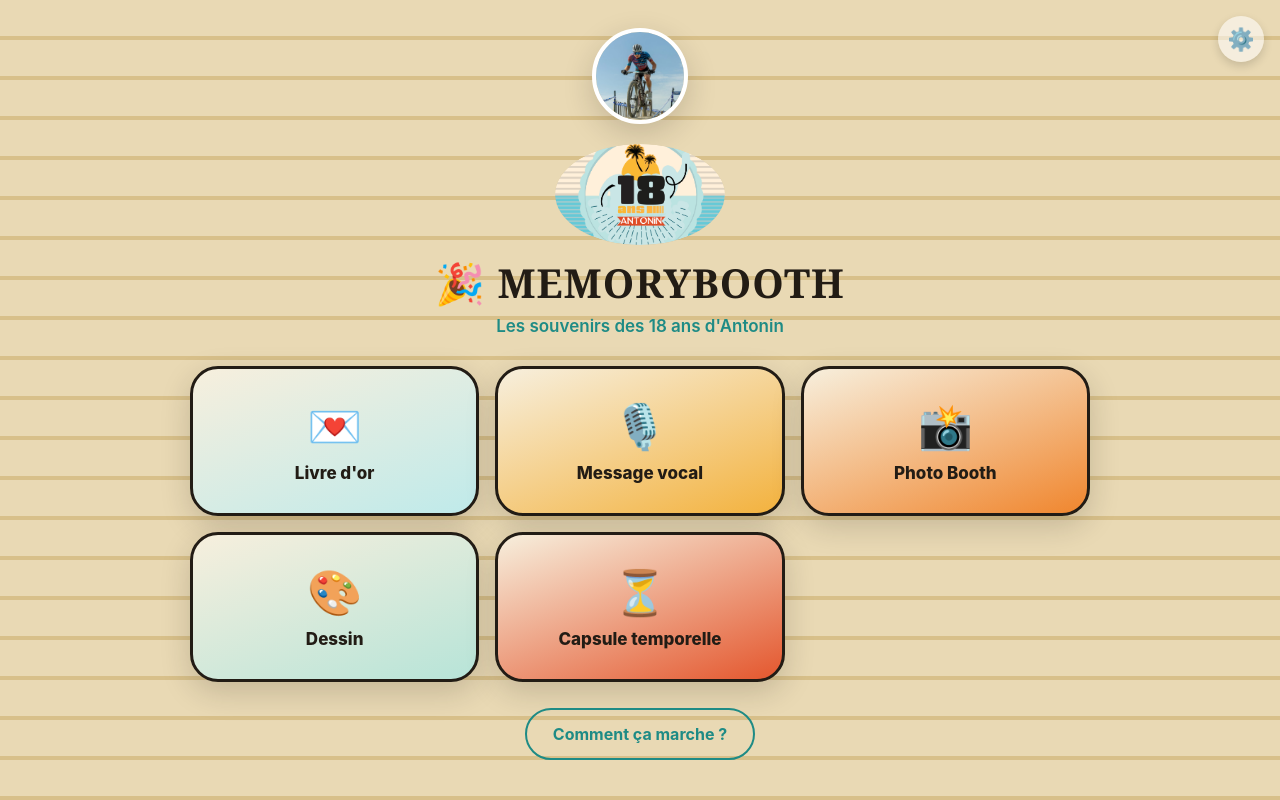
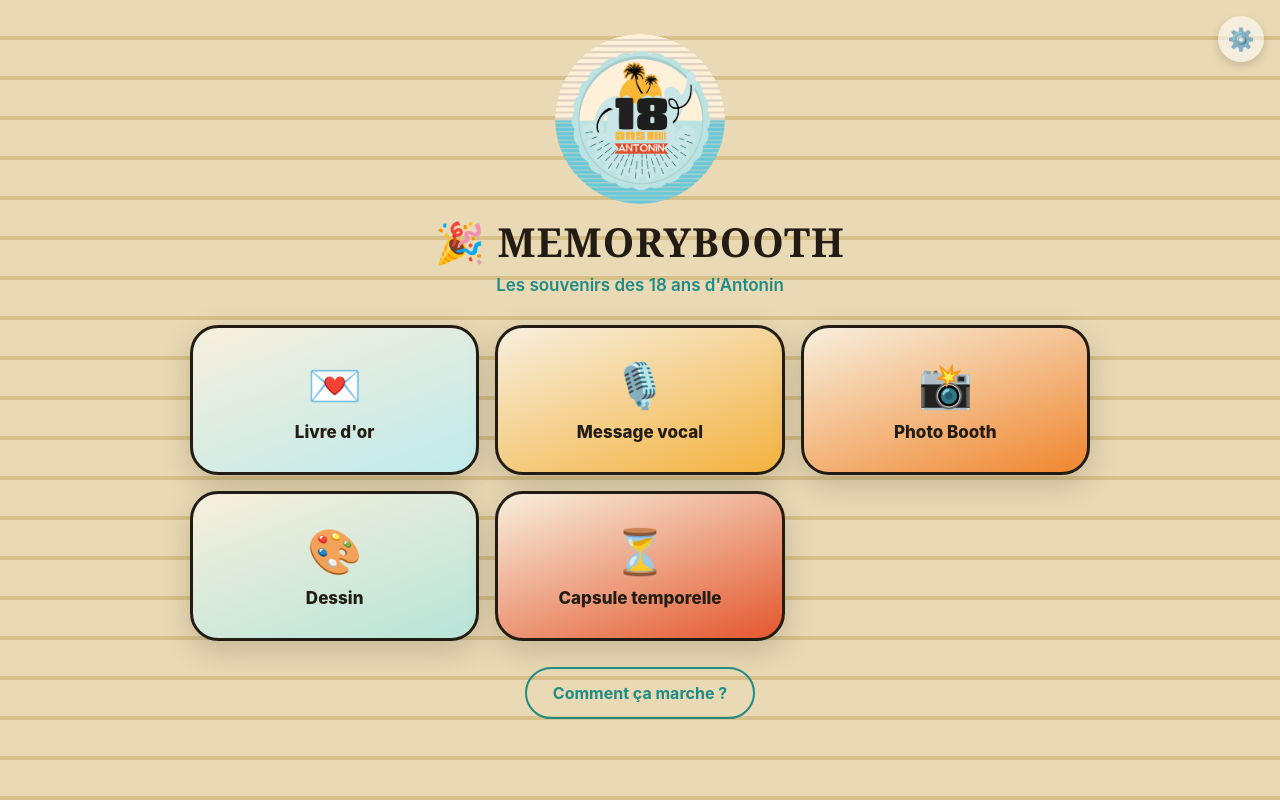
Before and after one commit to antoto/memorybooth, a plain HTML site: page index.html in a window 1280 px wide. Drawn offline with Linux system fonts and the light colour scheme.

Commit message:
Update portrait URL to be empty
Changed the portrait URL to an empty string.

```diff
--- a/index.html
+++ b/index.html
@@ -563,7 +563,7 @@ canvas#drawCanvas{ width:100%; max-width:640px; aspect-ratio: 4/3; background:#f
    CONFIGURATION — À MODIFIER FACILEMENT
    ============================================================ */
 const ADMIN_PASSWORD = "Antonio76"; // <-- change ce mot de passe ici
-const PORTRAIT_URL = "IMG_1881 copie.JPG"; // <-- colle ici le lien/chemin vers ta photo, ex: "portrait.jpg". Laisse vide pour ne rien afficher.
+const PORTRAIT_URL = ""; // <-- colle ici le lien/chemin vers ta photo, ex: "portrait.jpg". Laisse vide pour ne rien afficher.
 const LOGO_URL = "LOGO_18.ai.png"; // <-- colle ici le lien/chemin vers ton logo PNG (rond), ex: "logo.png". Si vide, le badge dessiné en CSS est utilisé à la place.
 const ADMIN_INACTIVITY_TIMEOUT_MS = 3 * 60 * 1000; // retour auto à l'accueil après 3 min d'inactivité en admin
 const AUTO_RETURN_SECONDS = 5;
```
